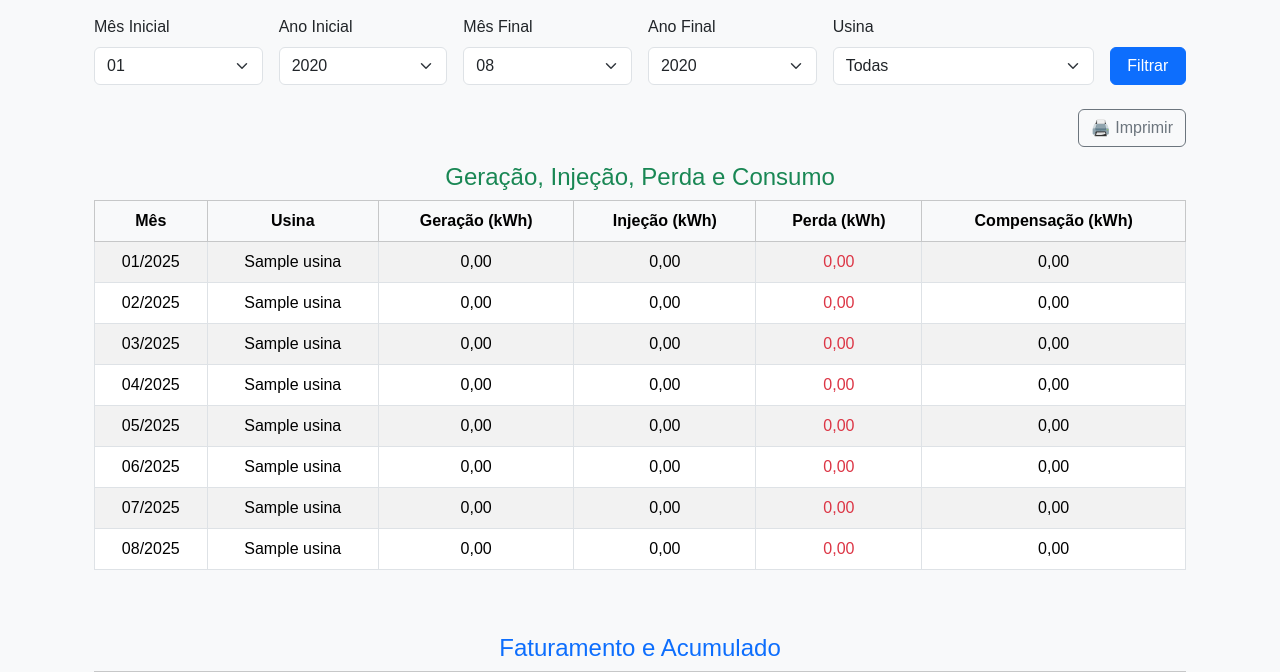
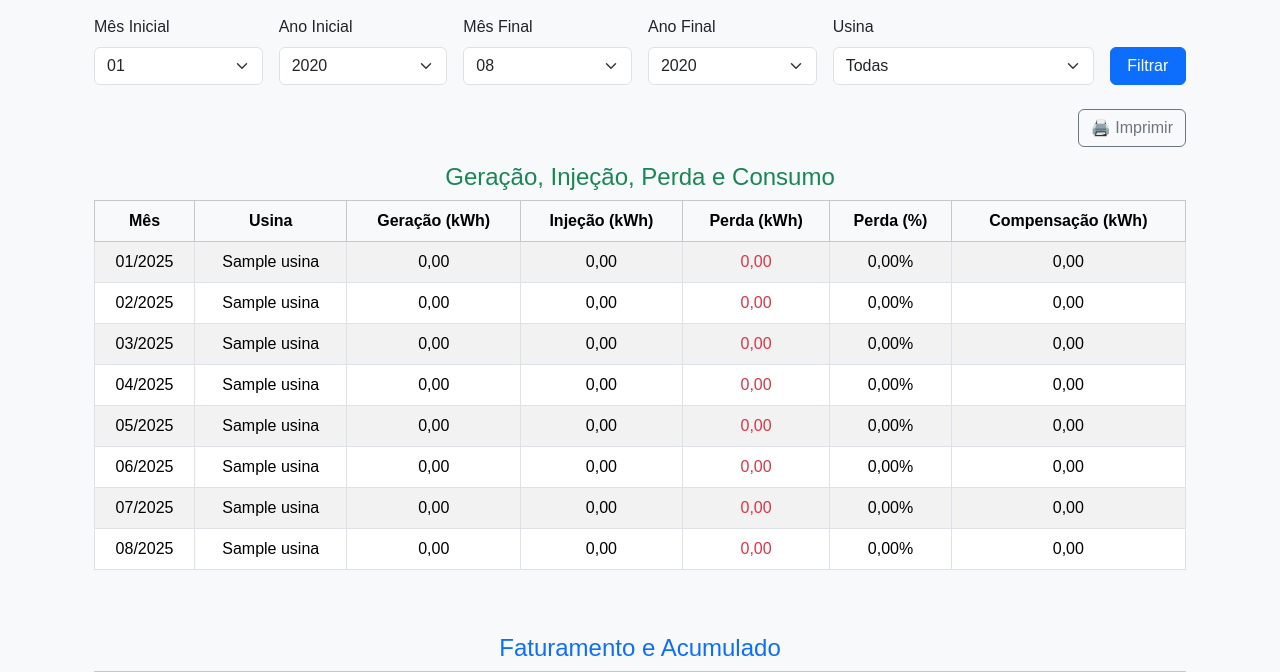
Before and after one commit to Vanucci09/Usinas, a Flask app: page /relatorio_financeiro_com_perda in a window 1280 px wide. Shown: the part 143-815 px from the top of the page. Run offline with Flask 3, Linux system fonts and the light colour scheme; a user stored in the database is signed in; tables that the repository leaves empty hold one stand-in row (values such as "Sample post"); parts of the project's set-up code (start-up, migrations or seed data) failed here and were passed over.

Commit message:
Ajuste no relatório por usina coluna %

```diff
--- a/templates/relatorio_financeiro_com_perda.html
+++ b/templates/relatorio_financeiro_com_perda.html
@@ -154,17 +154,22 @@
                 <th>Geração (kWh)</th>
                 <th>Injeção (kWh)</th>
                 <th>Perda (kWh)</th>
+                <th>Perda (%)</th>  <!-- nova coluna -->
                 <th>Compensação (kWh)</th>
             </tr>
             </thead>
             <tbody>
             {% for linha in relatorio %}
+            {% set perc = ((linha.perda / linha.geracao) * 100) if linha.geracao else 0 %}
             <tr>
                 <td>{{ "%02d"|format(linha.mes) }}/{{ linha.ano }}</td>
                 <td>{{ linha.usina_nome }}</td>
                 <td>{{ linha.geracao | formato_kwh }}</td>
                 <td>{{ linha.injecao | formato_kwh }}</td>
                 <td class="text-danger">{{ linha.perda | formato_kwh }}</td>
+                <td class="{% if perc > 7 %}text-danger fw-semibold{% endif %}">
+                {{ ('%.2f'|format(perc)).replace('.', ',') }}%
+                </td>
                 <td>{{ linha.consumo | formato_kwh }}</td>
             </tr>
             {% endfor %}
```
Lines whose indentation alone changed are shown as unchanged.
